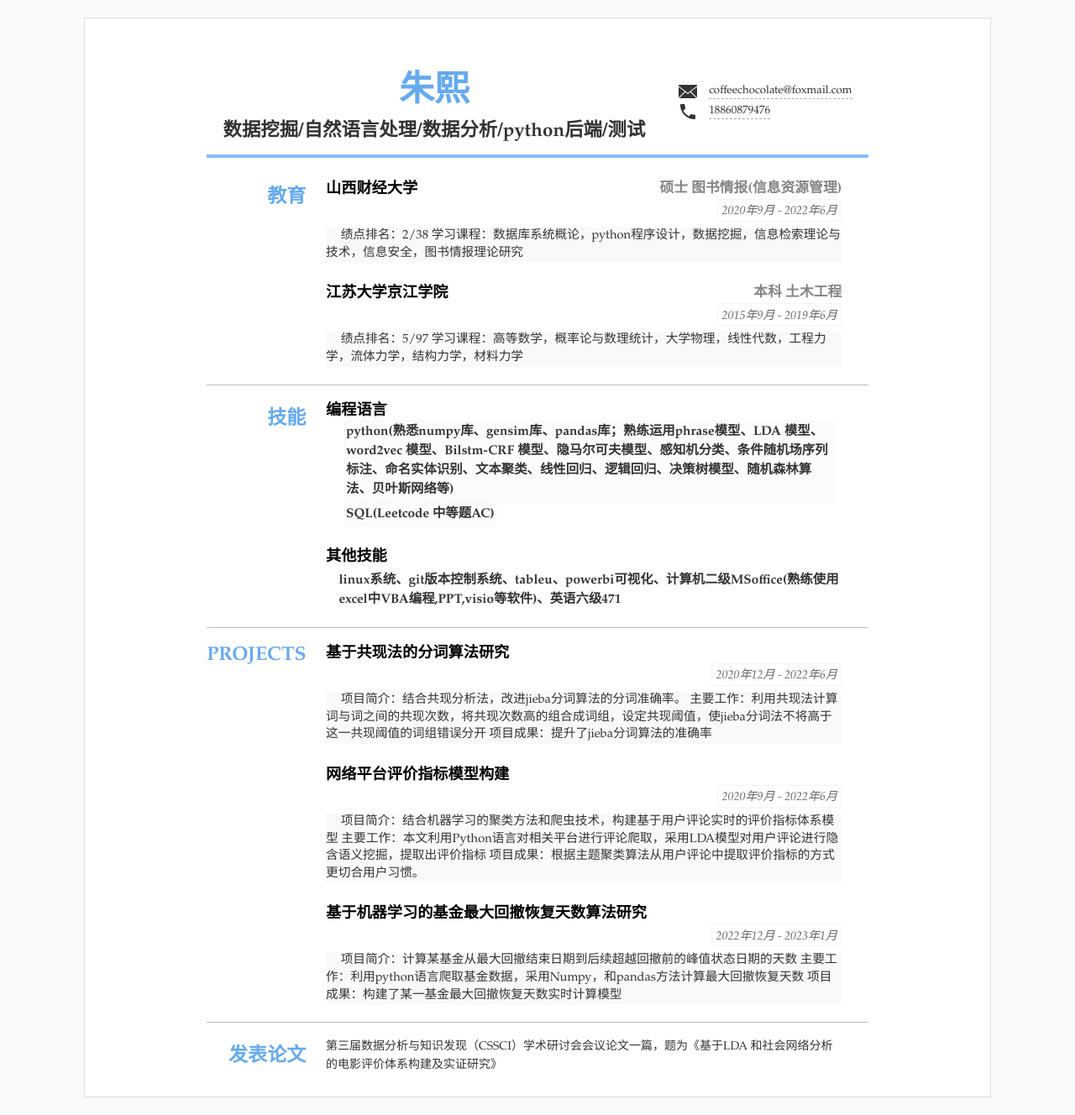
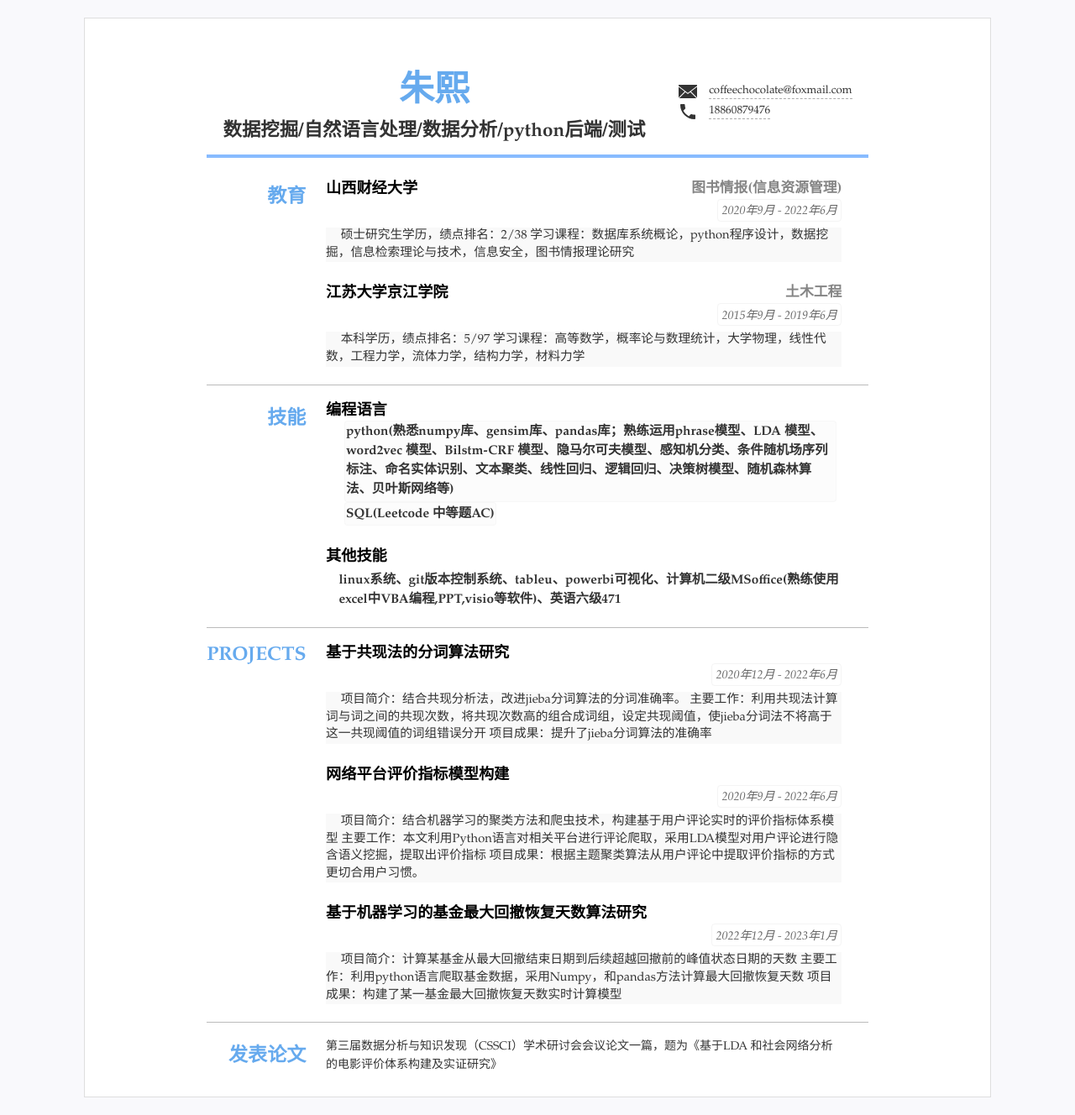
Before and after one commit to qiaokelishushu/CV, a Jekyll site: the page built from index.html, in a window 1280 px wide. Shown: the whole page at 84% size. Built offline with Jekyll 4.4.1, drawn with Linux system fonts in a browser that asks for light colours.

Commit message:
Update resume.yml

```diff
--- a/_data/resume.yml
+++ b/_data/resume.yml
@@ -32,12 +32,12 @@ main: #简历主要内容，
   content: #内容基本格式 标题-副标题-日期-详细内容 (都允许空)
   - title: 山西财经大学
     duration: "2020年9月 - 2022年6月"
-    sub: 硕士 图书情报(信息资源管理)
-    detail: 绩点排名：2/38  学习课程：数据库系统概论，python程序设计，数据挖掘，信息检索理论与技术，信息安全，图书情报理论研究
+    sub: 图书情报(信息资源管理)
+    detail: 硕士研究生学历，绩点排名：2/38  学习课程：数据库系统概论，python程序设计，数据挖掘，信息检索理论与技术，信息安全，图书情报理论研究
   - title: 江苏大学京江学院
     duration: "2015年9月 - 2019年6月"
-    sub: 本科 土木工程
-    detail: 绩点排名：5/97  学习课程：高等数学，概率论与数理统计，大学物理，线性代数，工程力学，流体力学，结构力学，材料力学
+    sub: 土木工程
+    detail: 本科学历，绩点排名：5/97  学习课程：高等数学，概率论与数理统计，大学物理，线性代数，工程力学，流体力学，结构力学，材料力学
 
 - type: 技能
   # name: "技能"
```
